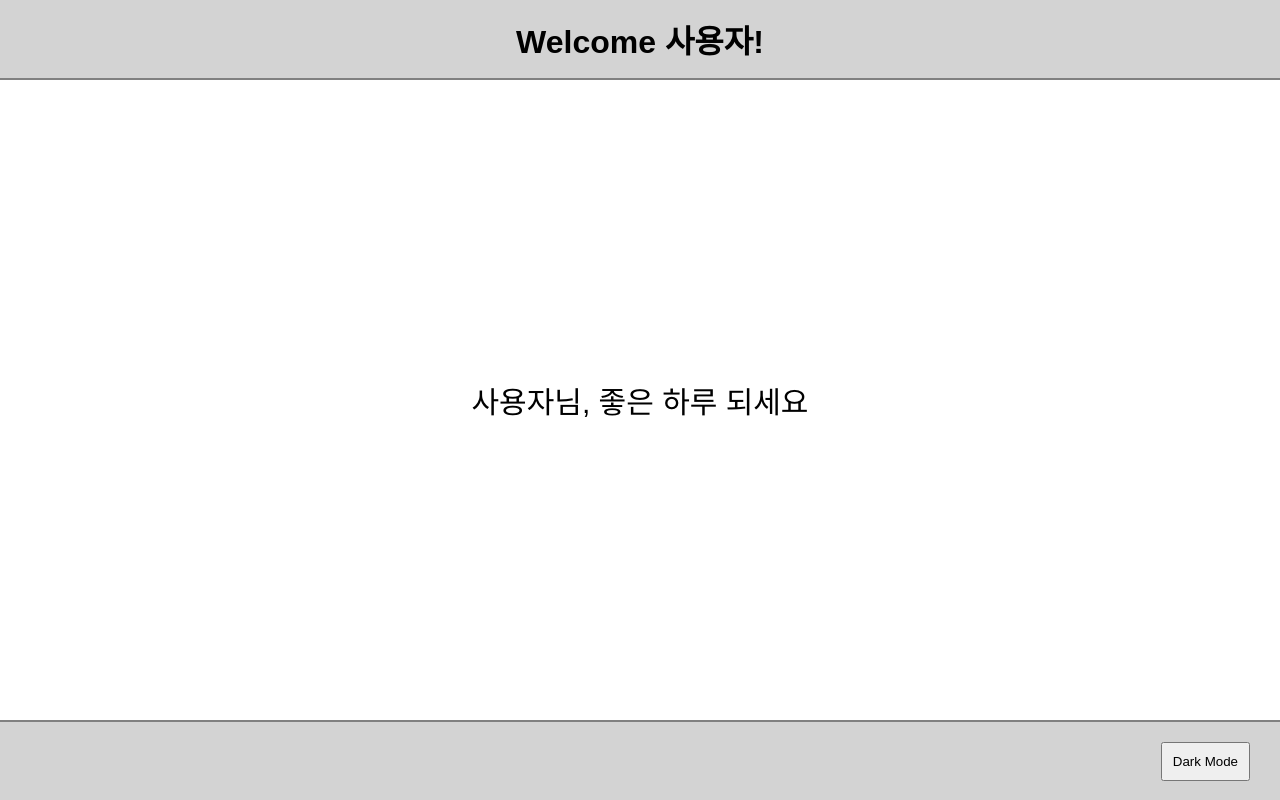
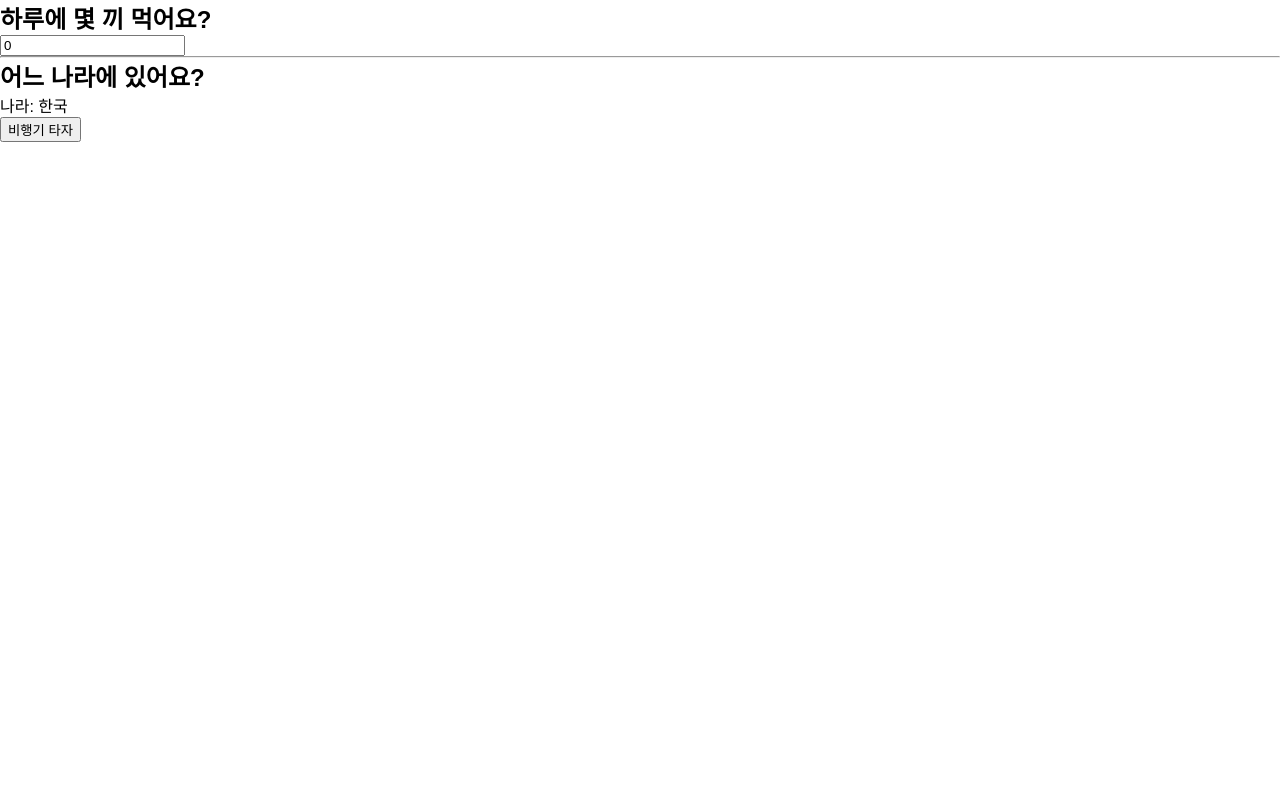
Before and after one commit to gusdn3477/react-study, a React (Create React App) app: page / in a window 1280 px wide. Built offline with nearby package versions, Linux system fonts and the light colour scheme.

Commit message:
useMemo 학습

```diff
--- a/src/App.js
+++ b/src/App.js
@@ -1,18 +1,76 @@
-import React, { useState } from "react";
-import Page from "./component/Page";
-import { ThemeContext } from "./context/ThemeContext";
-import { UserContext } from "./context/UserContext";
+import React, { useEffect, useMemo, useState } from "react";
+
+// const hardCalculate = (number) => {
+//   console.log('어려운 계산!');
+//   for (let i=0;i<999999999; i++){} // 생각하는 시간
+//   return number + 10000;
+// }
+
+// const easyCalculate = (number) => {
+//   console.log('짱 쉬운 계산!');
+//   return number + 1;
+// }
 
 function App() {
-  const [isDark, setIsDark] = useState(false);
+
+  const [number, setNumber] = useState(0);
+  const [isKorea, setIsKorea] = useState(true);
+
+  // Object를 또 할당받기에 useEffect가 실행된다. (다른 메모리 공간에 저장됨)
+  // const location = {
+  //   country : isKorea ? '한국' : '외국',
+  // };
+
+  const location = useMemo(() => {
+    return {
+      country: isKorea ? '한국' : '외국',
+    };
+  }, [isKorea]);
+
+  useEffect(() => {
+    console.log("useEffect 호출");
+  }, [location]);
 
   return (
-    <UserContext.Provider value={'사용자'}>
-      <ThemeContext.Provider value={{ isDark, setIsDark }}>
-        <Page />
-      </ThemeContext.Provider>
-    </UserContext.Provider>
+    <div>
+      <h2>하루에 몇 끼 먹어요?</h2>
+      <input
+        type="number"
+        value={number}
+        onChange={e => setNumber(e.target.value)}
+      />
+      <hr />
+      <h2>어느 나라에 있어요?</h2>
+      <p>나라: {location.country}</p>
+      <button onClick={() => setIsKorea(!isKorea)}>비행기 타자</button>
+    </div>
   );
+  // const [hardNumber, setHardNumber] = useState(1);
+  // const [easyNumber, setEasyNumber] = useState(1);
+
+  // // const hardSum = hardCalculate(hardNumber);
+  // const hardSum = useMemo(() => {return hardCalculate(hardNumber)}, [hardNumber]);
+  // const easySum = easyCalculate(easyNumber);
+
+  // return (
+  //   <div>
+  //     <h3>어려운 계산기</h3>
+  //     <input
+  //       type="number"
+  //       value={hardNumber}
+  //       onChange={e => setHardNumber(parseInt(e.target.value))}
+  //     />
+  //     <span> + 10000 = {hardSum} </span>
+
+  //     <h3>쉬운 계산기</h3>
+  //     <input
+  //       type="number"
+  //       value={easyNumber}
+  //       onChange={e => setEasyNumber(parseInt(e.target.value))}
+  //     />
+  //     <span> + 1 = {easySum} </span>
+  //   </div>
+  // )
 }
 
 export default App;
```
